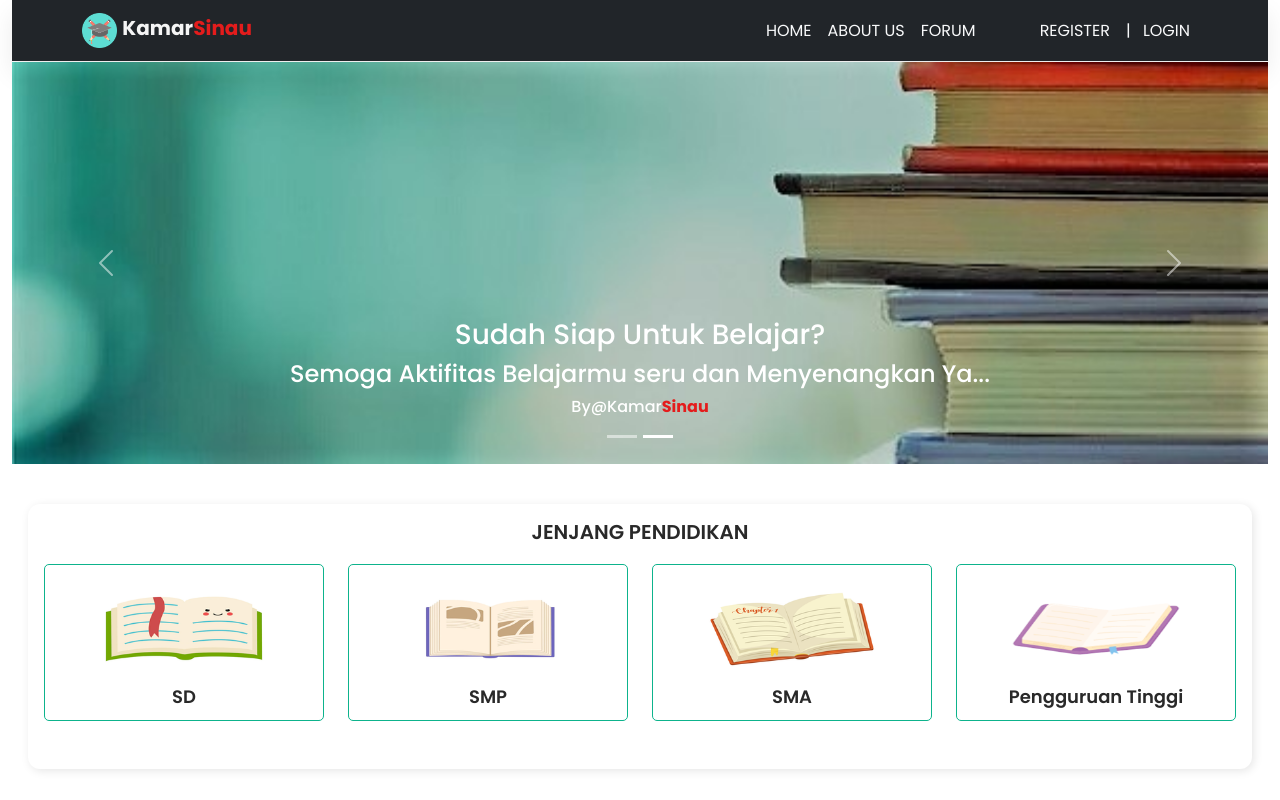
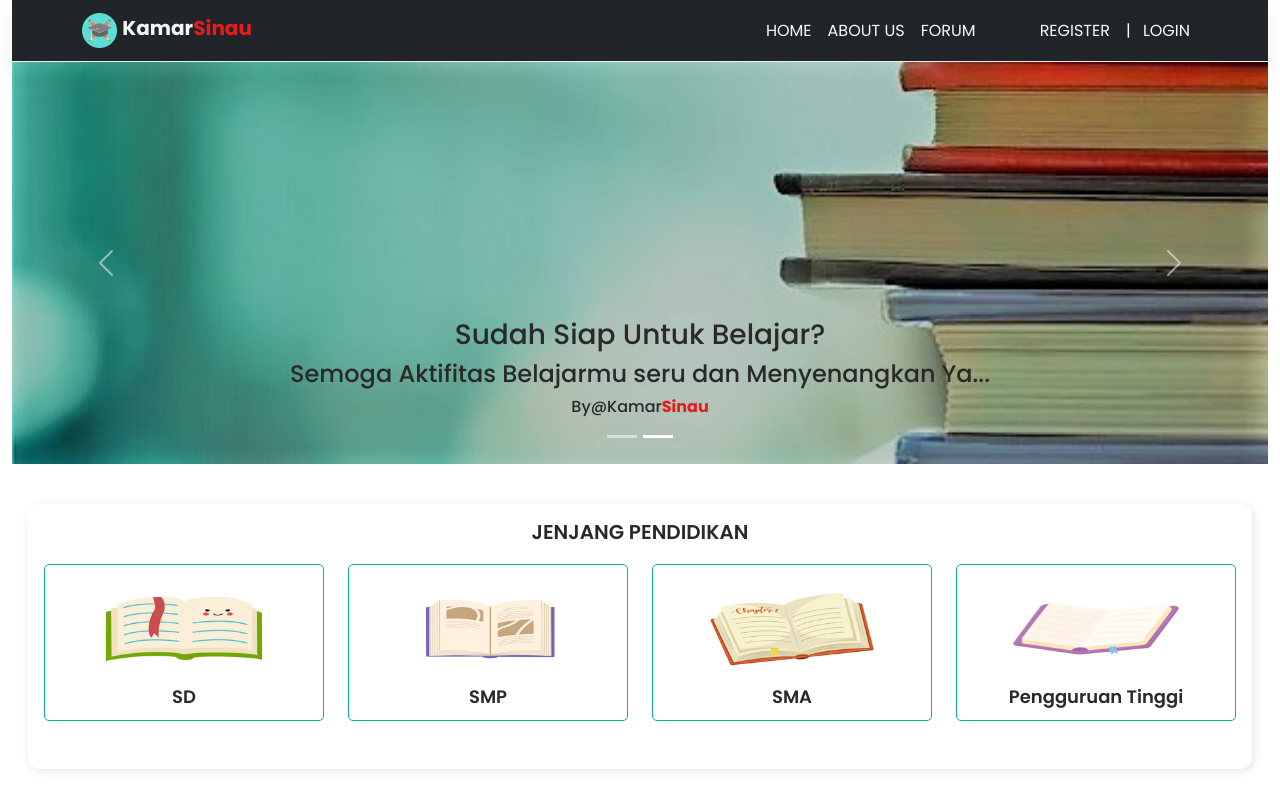
Before and after one commit to IntanNuzulina/KamarSinau-WebApp, a React (Create React App) app: page / in a window 1280 px wide. Shown: the top 800 px of the page. Built offline with nearby package versions, Linux system fonts and the light colour scheme.

Commit message:
update nama selector css
menambahkan selector caption

```diff
--- a/src/components/Jumbotron.js
+++ b/src/components/Jumbotron.js
@@ -15,7 +15,7 @@ function Jumbotron() {
                                     alt="First slide"
                                 />
                                 <Carousel.Caption>
-                                    <div className="cap align-items-center justify-content-between">
+                                    <div className="caption align-items-center justify-content-between">
                                         <h2>SELAMAT DATANG DI Kamar<span className='sinau'>Sinau</span></h2>
                                         <h4>Berbagai Materi Belajar untuk Memandu Para Pelajar</h4>
                                         <p>By@Kamar<span className='sinau'>Sinau</span></p>
@@ -28,7 +28,7 @@ function Jumbotron() {
                                     alt="Second slide"
                                 />
                                 <Carousel.Caption>
-                                    <div className="cap align-items-center justify-content-between">
+                                    <div className="caption align-items-center justify-content-between">
                                         <h3>Sudah Siap Untuk Belajar?</h3>
                                         <h4>Semoga Aktifitas Belajarmu seru dan Menyenangkan Ya...</h4>
                                         <h6>By@Kamar<span className='sinau'>Sinau</span></h6>
```
